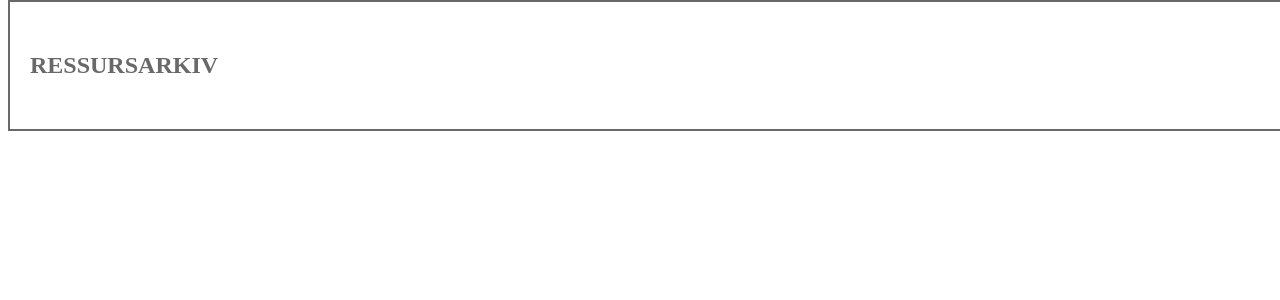
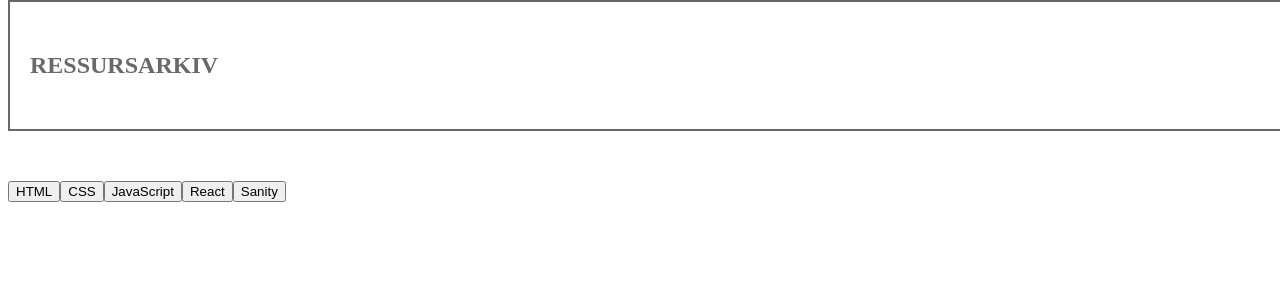
Before and after one commit to alexan1109/uin23ak3_resourceapp_group14, a React (Create React App) app in the folder ressursarkiv/: page / in a window 1280 px wide. Shown: the top 300 px of the page. Built offline with nearby package versions, Linux system fonts and the light colour scheme.

Commit message:
La til Nav i en component

```diff
--- a/ressursarkiv/src/App.js
+++ b/ressursarkiv/src/App.js
@@ -1,10 +1,14 @@
 import Header from './components/Header';
+import Navigation from './components/Navigation';
 import './css/sass/main.scss';
 
 function App() {
   return (
-    <Header  />
-  );
-}
+    <>
+    <Header />
+    <Navigation />
+    </>
+    )
+  }
 
 export default App;
--- /dev/null
+++ b/ressursarkiv/src/components/Navigation.js
@@ -0,0 +1,11 @@
+export default function Navigation(){
+    return(
+    <nav>
+        <button id="HTML">HTML</button>
+        <button id="CSS">CSS</button>
+        <button id="JavaScript">JavaScript</button>
+        <button id="React">React</button>
+        <button id="Sanity and headless CMS">Sanity</button>
+    </nav>
+    )
+}
```
